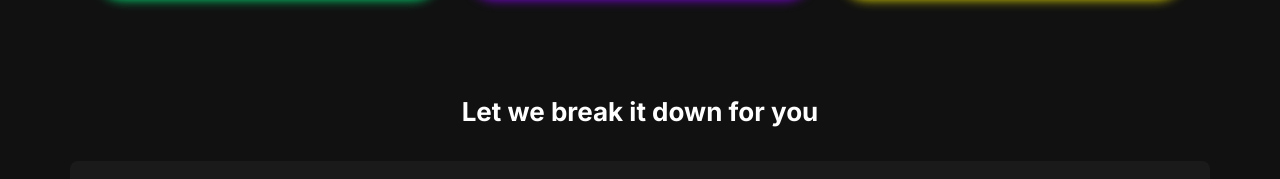
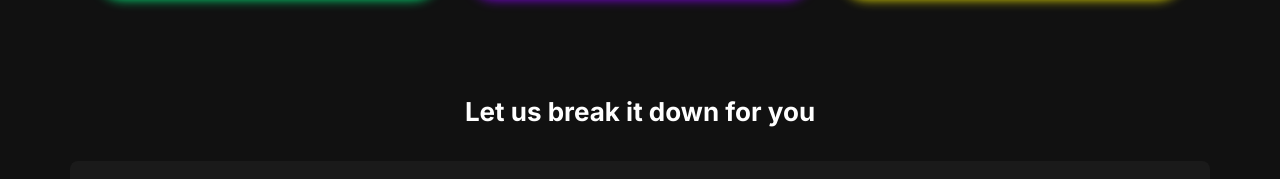
Before and after one commit to tobycloud/vsus-landing-v2, a React (Vite) app: page /pricing in a window 1280 px wide. Shown: the part 1149-1328 px from the top of the page. Built offline with nearby package versions, Linux system fonts and the light colour scheme; what pocketbase would draw is missing.

Commit message:
fix: grammar :)))))

```diff
--- a/src/pages/Pricing/Breakdown/index.tsx
+++ b/src/pages/Pricing/Breakdown/index.tsx
@@ -41,7 +41,7 @@ export default function Breakdown() {
   return (
     <Box mt="xl3" mx="xl" visibleFrom="xs">
       <Title ta="center" order={2}>
-        Let we break it down for you
+        Let us break it down for you
       </Title>
       <Container
         size="lg"
```
